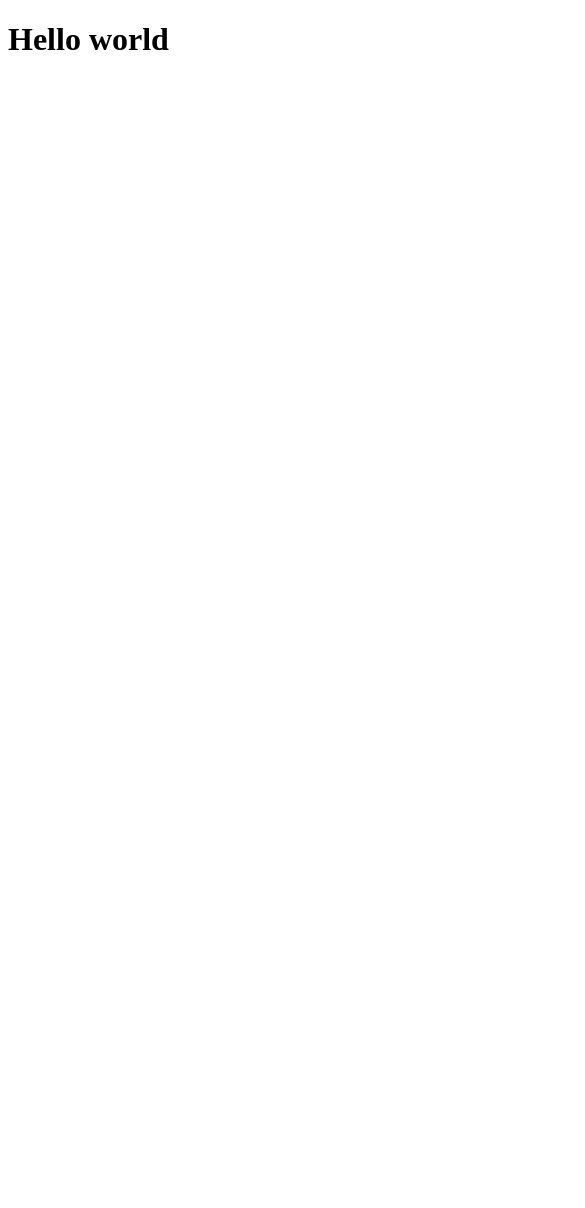
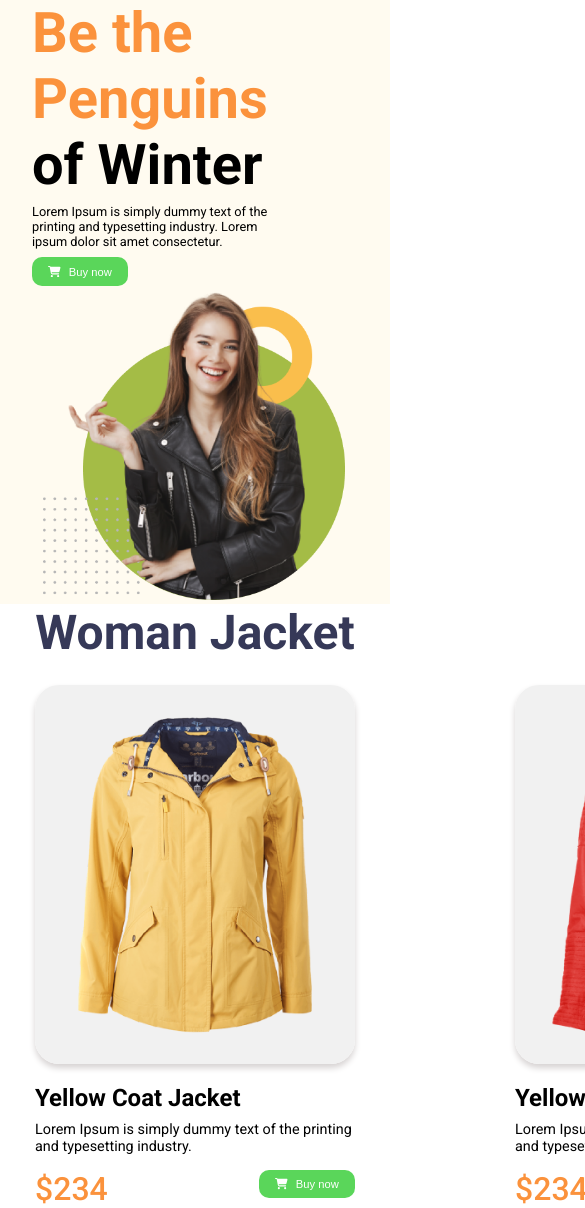
Before and after one commit to Saad-Al-Rifat/E-commerce-2, a plain HTML site: page index.html in a window 390 px wide. Shown: the top 1208 px of the page, 585 px wide, since content can reach past the window. Before the commit the page ends 844 px from the top, so only its background shows below. Drawn offline with Linux system fonts and the light colour scheme.

Commit message:
woman jacket section completed

```diff
--- a/index.html
+++ b/index.html
@@ -3,9 +3,54 @@
 <head>
     <meta charset="UTF-8">
     <meta name="viewport" content="width=device-width, initial-scale=1.0">
-    <title>#2 Eccomerce</title>
+    <title>Penguin fashion</title>
+    <link rel="stylesheet" href="style.css">
 </head>
 <body>
-    <h1>Hello world</h1>
+    <header>
+        <div class="hero-description">
+            <h1><span>Be the Penguins</span> of Winter</h1>
+            <p>Lorem Ipsum is simply dummy text of the printing and typesetting industry. Lorem ipsum dolor sit amet consectetur.</p>
+            <button class="primary-btn"><svg class="shopping-icon" xmlns="http://www.w3.org/2000/svg" viewBox="0 0 576 512"><path d="M0 24C0 10.7 10.7 0 24 0L69.5 0c22 0 41.5 12.8 50.6 32l411 0c26.3 0 45.5 25 38.6 50.4l-41 152.3c-8.5 31.4-37 53.3-69.5 53.3l-288.5 0 5.4 28.5c2.2 11.3 12.1 19.5 23.6 19.5L488 336c13.3 0 24 10.7 24 24s-10.7 24-24 24l-288.3 0c-34.6 0-64.3-24.6-70.7-58.5L77.4 54.5c-.7-3.8-4-6.5-7.9-6.5L24 48C10.7 48 0 37.3 0 24zM128 464a48 48 0 1 1 96 0 48 48 0 1 1 -96 0zm336-48a48 48 0 1 1 0 96 48 48 0 1 1 0-96z"/></svg>Buy now</button>
+        </div>
+        <div class="hero-model">
+            <img src="assets/model.png" alt="Loading">
+        </div>
+    </header>
+    <main>
+        <section class="woman-jackets">
+           <h2>Woman Jacket</h2>
+           <div class="img-container">
+            <div>
+                <img src="assets/jacket-1.png" alt="">
+                <p class="product-name">Yellow Coat Jacket</p>
+                <p class="product-description">Lorem Ipsum is simply dummy text of the printing and typesetting industry.</p>
+                 <div class="img-bottom">
+                    <p class="product-price">$234</p>
+                    <button class="primary-btn"><svg class="shopping-icon" xmlns="http://www.w3.org/2000/svg" viewBox="0 0 576 512"><path d="M0 24C0 10.7 10.7 0 24 0L69.5 0c22 0 41.5 12.8 50.6 32l411 0c26.3 0 45.5 25 38.6 50.4l-41 152.3c-8.5 31.4-37 53.3-69.5 53.3l-288.5 0 5.4 28.5c2.2 11.3 12.1 19.5 23.6 19.5L488 336c13.3 0 24 10.7 24 24s-10.7 24-24 24l-288.3 0c-34.6 0-64.3-24.6-70.7-58.5L77.4 54.5c-.7-3.8-4-6.5-7.9-6.5L24 48C10.7 48 0 37.3 0 24zM128 464a48 48 0 1 1 96 0 48 48 0 1 1 -96 0zm336-48a48 48 0 1 1 0 96 48 48 0 1 1 0-96z"/></svg>Buy now</button>
+                 </div>
+            </div>
+            <div>
+                <img src="assets/jacket-2.png" alt="">
+                <p class="product-name">Yellow Coat Jacket</p>
+                <p class="product-description">Lorem Ipsum is simply dummy text of the printing and typesetting industry.</p>
+                 <div class="img-bottom">
+                    <p class="product-price">$234</p>
+                    <button class="primary-btn"><svg class="shopping-icon" xmlns="http://www.w3.org/2000/svg" viewBox="0 0 576 512"><path d="M0 24C0 10.7 10.7 0 24 0L69.5 0c22 0 41.5 12.8 50.6 32l411 0c26.3 0 45.5 25 38.6 50.4l-41 152.3c-8.5 31.4-37 53.3-69.5 53.3l-288.5 0 5.4 28.5c2.2 11.3 12.1 19.5 23.6 19.5L488 336c13.3 0 24 10.7 24 24s-10.7 24-24 24l-288.3 0c-34.6 0-64.3-24.6-70.7-58.5L77.4 54.5c-.7-3.8-4-6.5-7.9-6.5L24 48C10.7 48 0 37.3 0 24zM128 464a48 48 0 1 1 96 0 48 48 0 1 1 -96 0zm336-48a48 48 0 1 1 0 96 48 48 0 1 1 0-96z"/></svg>Buy now</button>
+                 </div>
+            </div>
+            <div>
+                <img src="assets/jacket-3.png" alt="">
+                <p class="product-name">Yellow Coat Jacket</p>
+                <p class="product-description">Lorem Ipsum is simply dummy text of the printing and typesetting industry.</p>
+                 <div class="img-bottom">
+                    <p class="product-price">$234</p>
+                    <button class="primary-btn"><svg class="shopping-icon" xmlns="http://www.w3.org/2000/svg" viewBox="0 0 576 512"><path d="M0 24C0 10.7 10.7 0 24 0L69.5 0c22 0 41.5 12.8 50.6 32l411 0c26.3 0 45.5 25 38.6 50.4l-41 152.3c-8.5 31.4-37 53.3-69.5 53.3l-288.5 0 5.4 28.5c2.2 11.3 12.1 19.5 23.6 19.5L488 336c13.3 0 24 10.7 24 24s-10.7 24-24 24l-288.3 0c-34.6 0-64.3-24.6-70.7-58.5L77.4 54.5c-.7-3.8-4-6.5-7.9-6.5L24 48C10.7 48 0 37.3 0 24zM128 464a48 48 0 1 1 96 0 48 48 0 1 1 -96 0zm336-48a48 48 0 1 1 0 96 48 48 0 1 1 0-96z"/></svg>Buy now</button>
+                 </div>
+            </div>
+           </div>
+        </section>
+    </main>
+    <footer></footer>
 </body>
 </html>
--- a/style.css
+++ b/style.css
@@ -0,0 +1,182 @@
+@import url('https://fonts.googleapis.com/css2?family=Roboto:ital,wght@0,100;0,300;0,400;0,500;0,700;0,900;1,100;1,300;1,400;1,500;1,700;1,900&display=swap');
+*{
+    padding: 0;
+    margin: 0;
+    box-sizing: border-box;
+}
+html, body{
+    height: 100%;
+    width: 100%;
+    font-family: "Roboto", sans-serif;
+}
+:root{
+    --orange1: #FB923c;
+    --header: #fffbf0;
+    --whitesmok: #f1f1f1F1;
+    --green: rgb(90, 214, 90);
+    --black: #000;
+    --white: #FFF;
+}
+.primary-btn{
+     font-size: 1.1rem;
+     display: flex;
+     justify-content: center;
+     align-items: center;
+     column-gap: 0.5rem;
+     width:  10rem;
+     height: 3.5rem;
+     color: var(--white);
+     border-radius: 10px;
+     background-color: var(--green);
+     border: none;
+     cursor: pointer;
+}
+.primary-btn:hover{
+    background-color: rgb(104, 235, 104);
+}
+.primary-btn:active{
+    background-color: var(--green);
+}
+header{
+    display: flex;
+    justify-content: space-around;
+    align-items: center;
+    background-color: var(--header);
+    padding: 4rem;
+}
+header .hero-description{
+    width: 33rem;
+}
+header .hero-description h1{
+    font-size: 4rem;
+    font-weight: 700;
+    color: var(--black);
+    margin-bottom: 0.7rem;
+}
+header .hero-description span{
+    color: var(--orange1);
+}
+header .hero-description p{
+    font-size: 1rem;
+    color: var(--black);
+    font-weight: 400;
+    margin-bottom: 1rem;
+}
+.shopping-icon{
+    height: 1.2rem;
+    fill: var(--white);
+}
+/* Body section starts here */
+/* womens jackets */
+.woman-jackets{
+    display: flex;
+    justify-content: center;
+    align-items: center;
+    flex-direction: column;
+    width: 100%;
+}
+.woman-jackets h2{
+    font-size: 3rem;
+    color: #363958;
+    font-weight: 600;
+    margin-bottom: 1.5rem;
+}
+.woman-jackets .img-container{
+    display: grid;
+    grid-template-columns: repeat(3, 1fr);
+    justify-content: space-around;
+    column-gap: 10rem;
+}
+.woman-jackets .img-container > div{
+    width: 20rem;
+}
+.woman-jackets img{
+    height: auto;
+    width: 20rem;
+    background: var(--whitesmok);
+    box-shadow: 0px 4px 6px rgb(214, 210, 210);
+    padding: 1.8rem;
+    border-radius: 24px;
+    margin-bottom: 1rem;
+}
+.woman-jackets .product-name{
+    font-size: 1.5rem;
+    color: var(--black);
+    font-weight: 600;
+    margin-bottom: 0.6rem;
+}
+.woman-jackets .product-description{
+    font-size: 0.9rem;
+    color: var(--black);
+    font-weight: 400;
+    margin-bottom: 0.9rem;
+}
+.woman-jackets .product-price{
+    font-size: 2rem;
+    color: var(--orange1);
+    font-weight: 500;
+}
+.woman-jackets .img-bottom{
+    display: flex;
+    justify-content: space-between;
+}
+@media screen and (max-width: 576px){
+    .primary-btn{
+        font-size: 0.7rem;
+        display: flex;
+        justify-content: center;
+        align-items: center;
+        column-gap: 0.5rem;
+        width:  6rem;
+        height: 1.8rem;
+        color: var(--white);
+        border-radius: 10px;
+        background-color: var(--green);
+        border: none;
+   }
+    header{
+        display: flex;
+        flex-direction: column;
+        justify-content: space-around;
+        align-items: center;
+        background-color: var(--header);
+        padding: 0;
+        margin: 0;
+    }
+    header .hero-description{
+        width: 17rem;
+        align-self: flex-start;
+        padding-left: 2rem;
+        /* padding: 2rem; */
+    }
+    header .hero-description h1{
+        font-size: 3.5rem;
+        font-weight: 700;
+        color: var(--black);
+        margin-bottom: 0.4rem;
+    }
+    header .hero-description span{
+        color: var(--orange1);
+    }
+    header .hero-description p{
+        font-size: 0.8rem;
+        color: var(--black);
+        font-weight: 400;
+        margin-bottom: 0.5rem;
+    }
+    .shopping-icon{
+        height: 0.7rem;
+        fill: var(--white);
+    }
+    .hero-model{
+        padding: 0;
+        margin: 0;
+    }
+    header img{
+        height: 100%;
+        width: 19rem;
+        padding: 0;
+        margin: 0;
+    }
+
+}
```
Also changed, not shown: assets/icons/cart-shopping-solid.svg (added).
